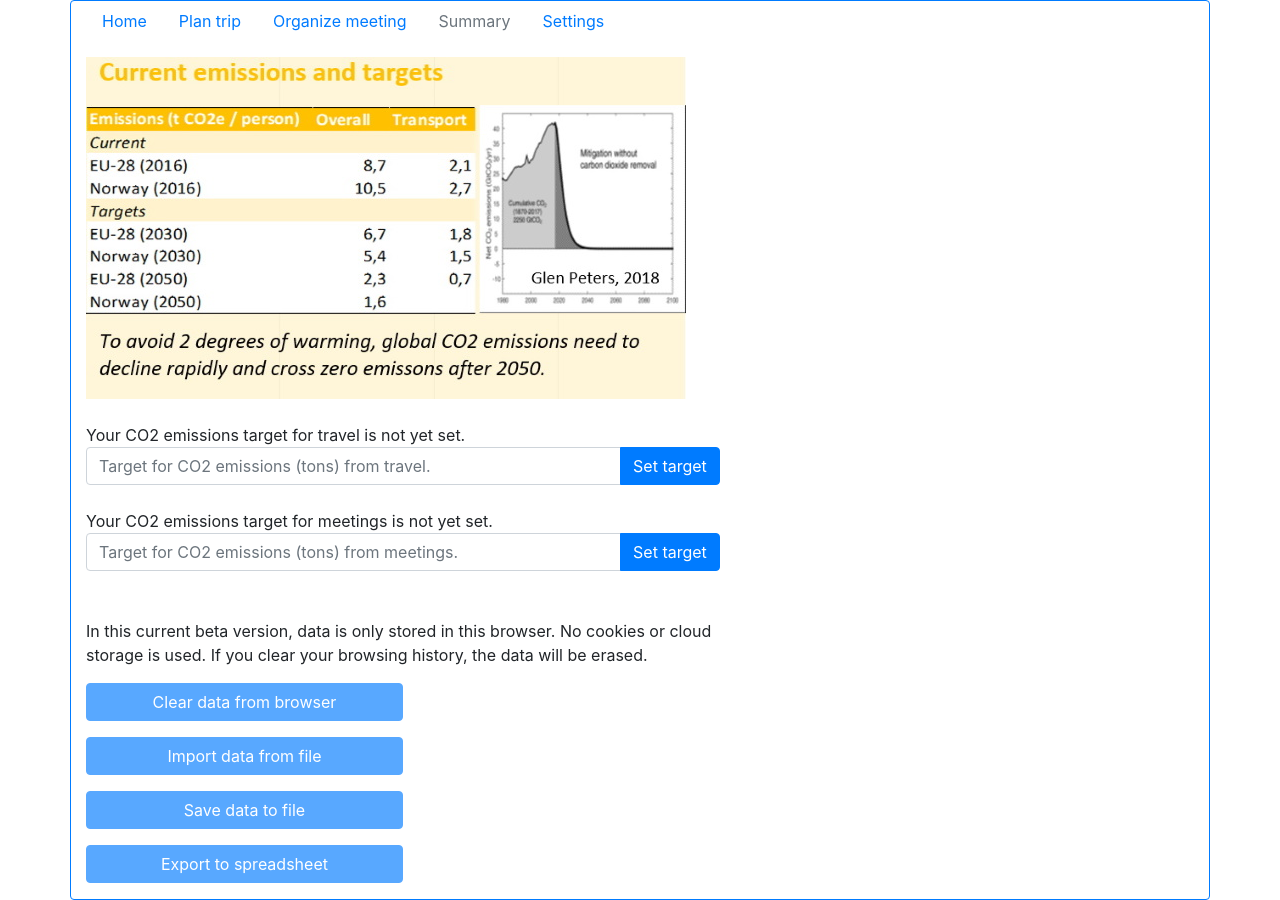
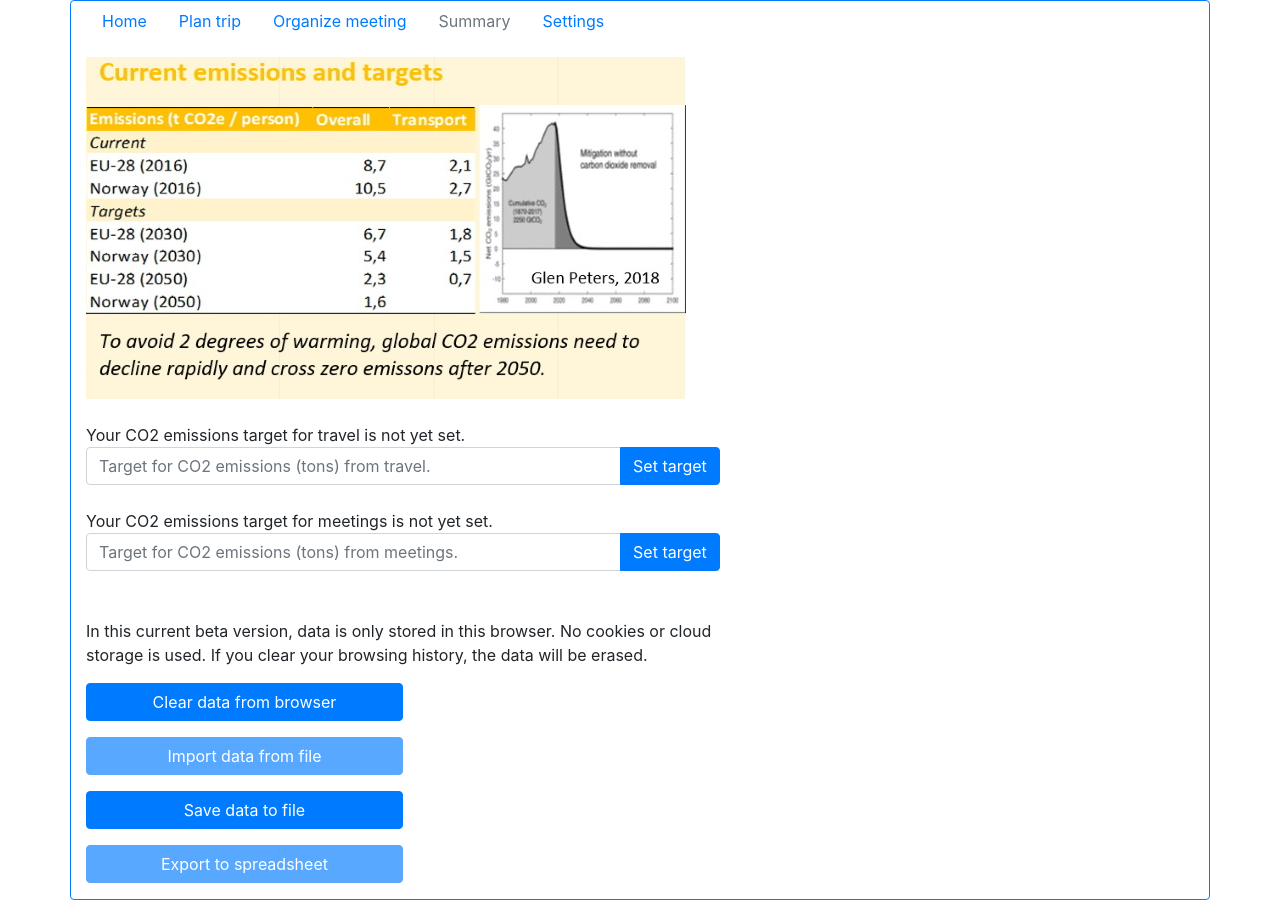
Before and after one commit to uib/cetcarbonplanner, a React (Create React App) app: page / in a window 1280 px wide. Both pictures are taken after a click on the button "Settings". Built offline with nearby package versions, Linux system fonts and the light colour scheme.

Commit message:
save data to file implemented

```diff
--- a/src/App.js
+++ b/src/App.js
@@ -6,7 +6,13 @@ import NavBar from "./components/Navbar";
 import SurveyData from "./surveyData";
 import { Dataset } from "./dataset";
 import View from "./components/View";
-import { getStorage, updateStorage, updateLimits, getLimits } from "./storage";
+import {
+  getStorage,
+  updateStorage,
+  updateLimits,
+  getLimits,
+  clearStorage
+} from "./storage";
 import Settings from "./components/Settings";
 
 /**This is the main component which draws the page layout, calls on the subcomponents and keeps track of the main states.  */
@@ -30,6 +36,7 @@ class App extends Component {
     this.editDataset = this.editDataset.bind(this);
     this.deleteDataset = this.deleteDataset.bind(this);
     this.setcarbonlimit = this.setcarbonlimit.bind(this);
+    this.clearData = this.clearData.bind(this);
   }
 
   setcarbonlimit(type, limit) {
@@ -72,6 +79,17 @@ class App extends Component {
       update.plot = undefined;
     }
     this.updateDataSets(update);
+  }
+
+  clearData() {
+    if (window.confirm("Clear all data?")) {
+      clearStorage();
+      this.setState({
+        datasets: [],
+        tripCarbonLimit: 0,
+        meetingCarbonLimit: 0
+      });
+    }
   }
 
   render() {
@@ -177,6 +195,7 @@ class App extends Component {
         triplimit={this.state.tripCarbonLimit}
         meetinglimit={this.state.meetingCarbonLimit}
         limitfunction={this.setcarbonlimit}
+        clearData={this.clearData}
       />
     );
   }
--- a/src/Storage.js
+++ b/src/Storage.js
@@ -20,5 +20,35 @@ export function updateStorage(datasets) {
 
 export function getStorage() {
   //returns an empty array instead of null, if there is nothing stored.
-  return JSON.parse(window.localStorage.getItem(storagekey)) || [];
+  return JSON.parse(readStorage()) || [];
 }
+
+function readStorage() {
+  return window.localStorage.getItem(storagekey);
+}
+
+export function clearStorage() {
+  window.localStorage.clear();
+}
+
+export function areThereAnyDatasets() {
+  return true;
+}
+
+export function saveDatasetsToDisk() {
+  const date = new Date();
+  const filename = "CarbonPlanner-ExportedData-" + date.toISOString();
+  const element = document.createElement("a");
+  const text = readStorage();
+  /*The above call might return an empty array, which would be useless (and harmless) data,
+  but it is guarded by the button not being disabled if datasets length is zero. */
+  element.setAttribute(
+    "href",
+    "data:text/plain;charset=utf-8," + encodeURIComponent(text)
+  );
+  element.setAttribute("download", filename);
+  element.style.display = "none";
+  document.body.appendChild(element);
+  element.click();
+  document.body.removeChild(element);
+}
--- a/src/components/Settings.jsx
+++ b/src/components/Settings.jsx
@@ -1,6 +1,7 @@
 import React, { Component } from "react";
 import { Button, Form, FormControl, InputGroup } from "react-bootstrap";
 import emissionsguide from "./emissionsguide.jpg";
+import { areThereAnyDatasets, saveDatasetsToDisk } from "../storage";
 
 class Settings extends Component {
   /** This component creates the Settings page, where you define your emissions limits and can wipe stored data. */
@@ -11,10 +12,10 @@ class Settings extends Component {
     this.handleTripLimitSet = this.handleTripLimitSet.bind(this);
     this.handleMeetingLimitChange = this.handleMeetingLimitChange.bind(this);
     this.handleMeetingLimitSet = this.handleMeetingLimitSet.bind(this);
-    this.clearStorage = this.clearStorage.bind(this);
   }
 
   render() {
+    const zeroDatasets = !areThereAnyDatasets();
     const button = "outline-primary w-50";
     return (
       <div id="settings">
@@ -76,8 +77,8 @@ class Settings extends Component {
         <p>
           <Button
             className={button}
-            disabled={window.localStorage.length === 0}
-            onClick={this.clearStorage}
+            disabled={zeroDatasets}
+            onClick={this.props.clearData}
           >
             Clear data from browser
           </Button>
@@ -88,7 +89,11 @@ class Settings extends Component {
           </Button>
         </p>
         <p>
-          <Button className={button} disabled={true}>
+          <Button
+            className={button}
+            disabled={zeroDatasets}
+            onClick={saveDatasetsToDisk}
+          >
             Save data to file
           </Button>
         </p>
@@ -123,13 +128,6 @@ class Settings extends Component {
       this.props.limitfunction("meeting", number);
     }
   }
-
-  clearStorage() {
-    if (window.confirm("Clear data?")) {
-      window.localStorage.clear();
-    }
-    this.setState({ state: this.state });
-  }
 }
 
 export default Settings;
```
